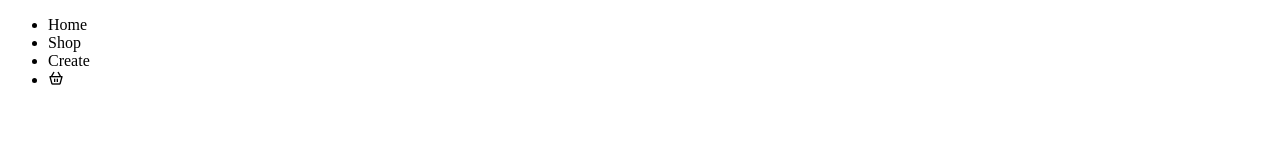
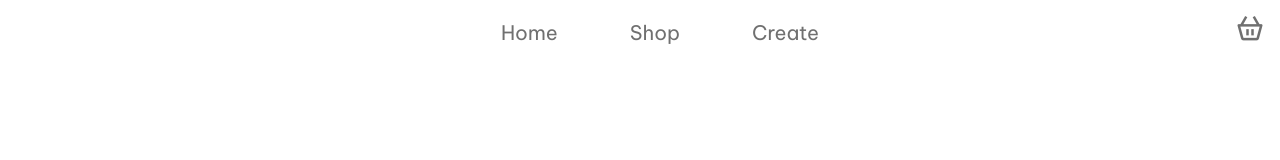
Before and after one commit to marystimms/Essentials, a website: page index.html in a window 1280 px wide. Shown: the top 160 px of the page. Drawn offline with nearby package versions, Linux system fonts and the light colour scheme.

Commit message:
Colors added

```diff
--- a/index.html
+++ b/index.html
@@ -6,18 +6,21 @@
 		<meta name="viewport" content="width=device-width, initial-scale=1.0" />
 
 		<link href="https://unpkg.com/boxicons@2.1.1/css/boxicons.min.css" rel="stylesheet" />
+		<link href="style.css" rel="stylesheet" />
 		<title>Essentials</title>
 	</head>
 	<body>
 		<nav>
 			<ul>
-				<li class="nav-link"><a>Home</a></li>
-				<li class="nav-link"><a>Shop</a></li>
-				<li class="nav-link"><a>Create</a></li>
-				<li class="nav-link">
-					<a><i class="bx bx-basket" id="basket-icon"></i></a>
-				</li>
+				<li class="nav-link" id="home-link"><a>Home</a></li>
+				<li class="nav-link" id="shop-link"><a>Shop</a></li>
+				<li class="nav-link" id="create-link"><a>Create</a></li>
 			</ul>
+			<li class="nav-link" id="basket-link">
+				<a><i class="bx bx-basket" id="basket-icon"></i></a>
+			</li>
 		</nav>
+
+		<div class="content"></div>
 	</body>
 </html>
--- /dev/null
+++ b/style.scss
@@ -0,0 +1,58 @@
+@import url('https://fonts.googleapis.com/css2?family=Be+Vietnam+Pro:ital,wght@0,100;0,200;0,300;0,400;0,500;0,600;0,700;0,800;0,900;1,100;1,200;1,300;1,400;1,500;1,600;1,700;1,800;1,900&display=swap');
+
+*,
+*::after,
+*::before {
+	box-sizing: border-box;
+}
+
+$green: #adc2a9;
+$darkgreen: #99a799;
+$dark: rgb(112, 112, 112);
+$lightgreen: #ced4ce;
+$grey: #f1f0f0;
+$palegreen: #fafff8;
+$burgundy: #463239;
+
+body {
+	font-family: 'Be Vietnam Pro', sans-serif;
+	margin: 0;
+	font-size: clamp(0.5rem, 2.5vmin, 1.5rem);
+}
+
+nav {
+	position: fixed;
+	top: 0;
+	width: 100%;
+	height: 3em;
+	color: $dark;
+	ul {
+		display: flex;
+		flex-direction: row;
+		justify-content: center;
+		flex-wrap: wrap;
+		li {
+			margin: 0 1.8em;
+			list-style-type: none;
+		}
+	}
+	#basket-link {
+		display: block;
+		height: 3em;
+		width: 3em;
+		display: flex;
+		justify-content: center;
+		align-items: center;
+		position: absolute;
+		right: 0;
+		top: 0;
+		list-style-type: none;
+		a {
+			font-size: 1.5em;
+		}
+	}
+}
+
+.content {
+	height: 200vh;
+}
```
Also changed, not shown: style.css (added), 1 other file.
